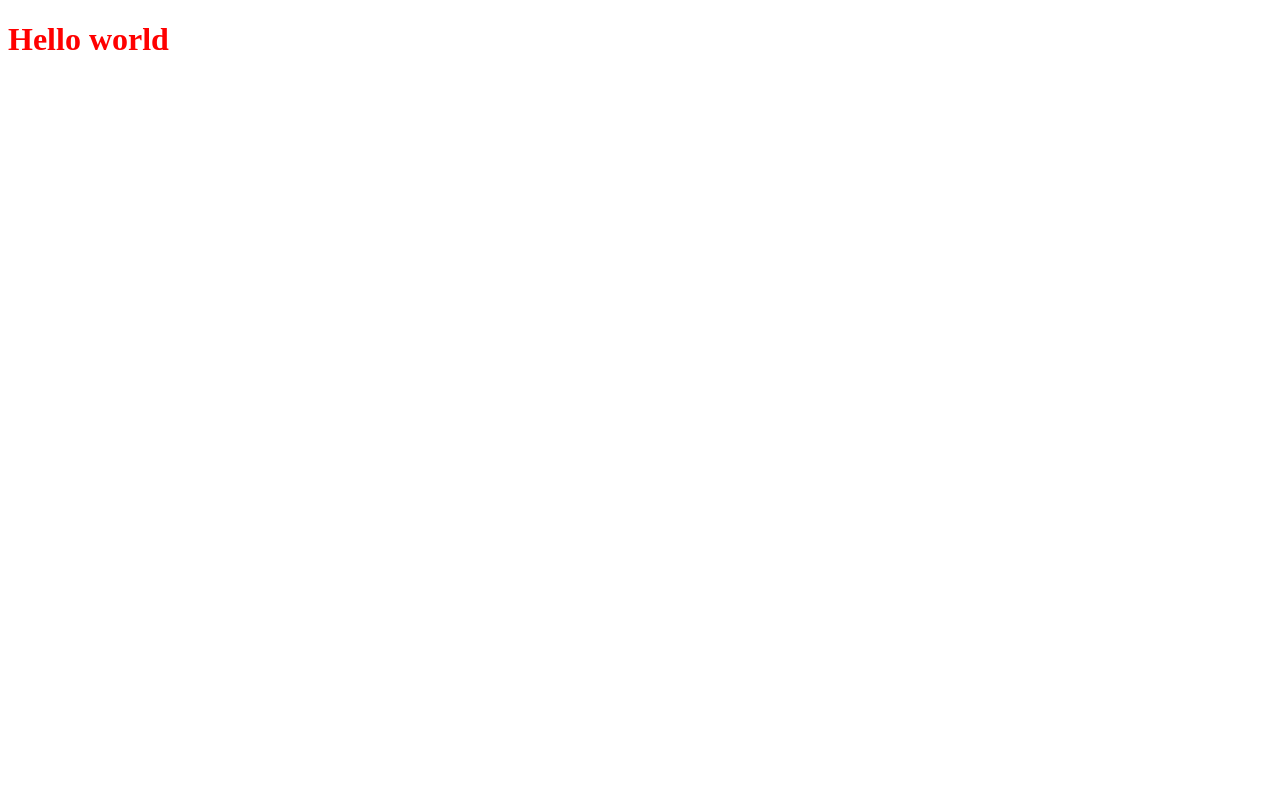
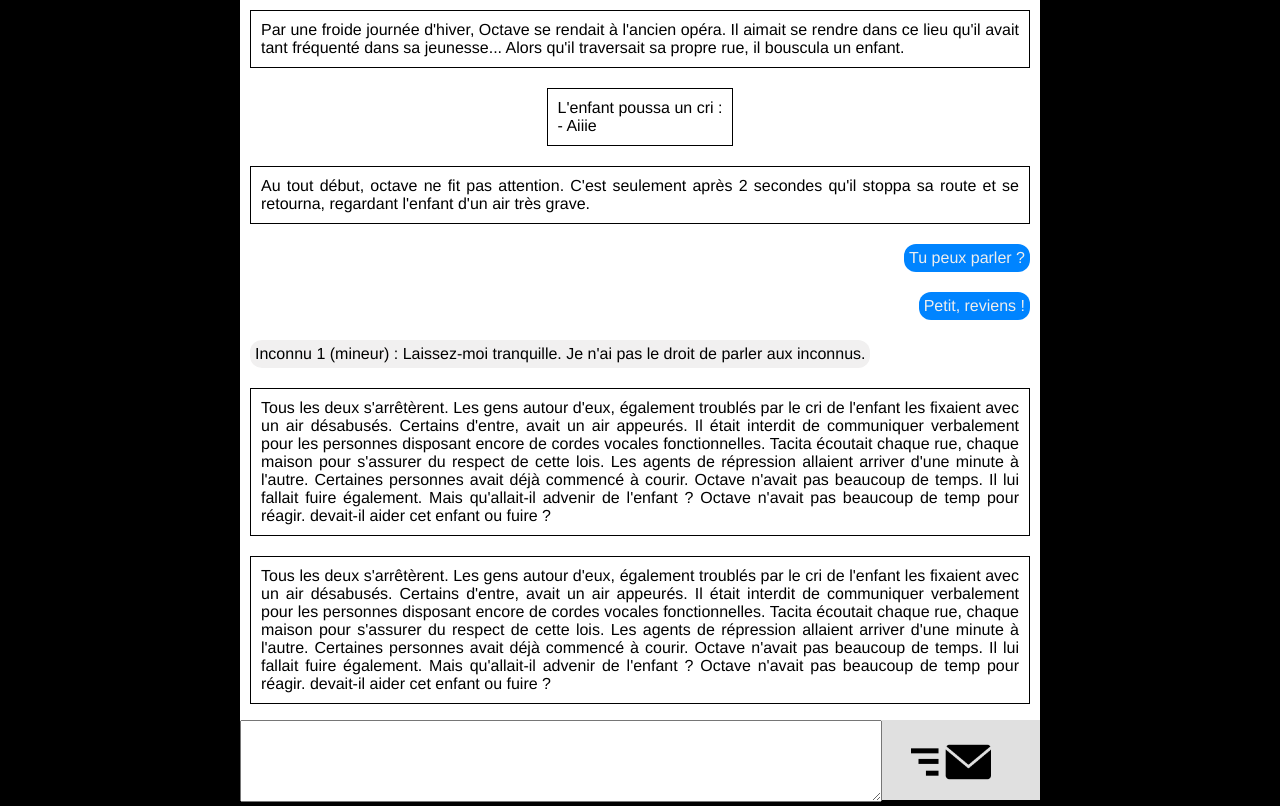
Before and after one commit to Green92/green92.github.io, a plain HTML site: page tacita/index.html in a window 1280 px wide. Drawn offline with Linux system fonts and the light colour scheme.

Commit message:
First style + some placeholder

```diff
--- a/tacita/index.html
+++ b/tacita/index.html
@@ -5,22 +5,109 @@
 		<title>Tacita</title>
 		<style type="text/css">
 
-			.hello {
-				color: red;
+			* {
+				margin: 0;
+				padding: 0;
+			}
+
+			body {
+				background-color: #000
+			}
+
+			.all {
+				max-width: 800px;
+				margin: auto;
+				height: 100vh;
+				background-color: #FFFFFF;
+			}
+
+			.messageList {
+				list-style: none;
+				height: 90vh;
+				text-align: center;
+				overflow: auto;
+			}
+
+			.messageList .message {
+				display: inline-block;
+				font-size: medium;
+				clear: both;
+				background-color: #0084ff;
+				color: #EEE;
+				font-family: Helvetica, Arial, sans-serif;
+				padding: 5px;
+				border-radius: 12px;
+				margin: 10px;
+			}
+
+			.messageList .messageCenter {
+				border-radius: 0;
+				color: #000;
+				border: 1px solid black;
+				background-color: #FFF;
+				margin-right: 10px;
+				margin-left: 10px;
+				padding: 10px;
+				padding: 10px;
+				text-align: justify;
+			}
+
+			.messageList .messageRight {
+				float: right;
+			}
+
+			.messageList .messageLeft {
+				background-color: #f1f0f0;
+				color: #000;
+				float: left;
+			}
+
+			.input {
+				height: 10vh;
+				background-color: #E0E0E0;
+			}
+
+			.input textarea {
+				width: 80%;
+				height: 100%;
+			}
+
+			.input .mini {
+				width: 80px;
+				height: 80px;
+				margin-left: 25px;
 			}
 
 		</style>
+		<script type="text/javascript" language="Javascript" src="js/ui.js"></script>
 		<script type="text/javascript" language="Javascript">
 
 			window.onload = function() {
-				var titre = document.getElementById("Titre");
-				titre.innerHTML = "Hello world";
-				titre.className += "hello";
+
 			}
 
 		</script>
 	</head>
 	<body>
-		<h1 id="Titre"></h1>
+		<main class="all">
+			<ul class="messageList">
+				<li class="message messageCenter">
+					Par une froide journée d'hiver, Octave se rendait à l'ancien opéra. Il aimait se rendre dans ce lieu qu'il avait tant fréquenté dans sa jeunesse... Alors qu'il traversait sa propre rue, il bouscula un enfant.
+				</li>
+				<li class="message messageCenter">L'enfant poussa un cri : </br>- Aiiie</li>
+				<li class="message messageCenter">
+					Au tout début, octave ne fit pas attention. C'est seulement après 2 secondes qu'il stoppa sa route et se retourna, regardant l'enfant d'un air très grave.
+				</li>
+				<li class="message messageRight">Tu peux parler ?</li>
+				<li class="message messageRight">Petit, reviens !</li>
+				<li class="message messageLeft">Inconnu 1 (mineur) : Laissez-moi tranquille. Je n'ai pas le droit de parler aux inconnus.</li>
+				<li class="message messageCenter">Tous les deux s'arrêtèrent. Les gens autour d'eux, également troublés par le cri de l'enfant les fixaient avec un air désabusés. Certains d'entre, avait un air appeurés. Il était interdit de communiquer verbalement pour les personnes disposant encore de cordes vocales fonctionnelles. Tacita écoutait chaque rue, chaque maison pour s'assurer du respect de cette lois. Les agents de répression allaient arriver d'une minute à l'autre. Certaines personnes avait déjà commencé à courir. Octave n'avait pas beaucoup de temps. Il lui fallait fuire également. Mais qu'allait-il advenir de l'enfant ? Octave n'avait pas beaucoup de temp pour réagir. devait-il aider cet enfant ou fuire ?</li>
+				<li class="message messageCenter">Tous les deux s'arrêtèrent. Les gens autour d'eux, également troublés par le cri de l'enfant les fixaient avec un air désabusés. Certains d'entre, avait un air appeurés. Il était interdit de communiquer verbalement pour les personnes disposant encore de cordes vocales fonctionnelles. Tacita écoutait chaque rue, chaque maison pour s'assurer du respect de cette lois. Les agents de répression allaient arriver d'une minute à l'autre. Certaines personnes avait déjà commencé à courir. Octave n'avait pas beaucoup de temps. Il lui fallait fuire également. Mais qu'allait-il advenir de l'enfant ? Octave n'avait pas beaucoup de temp pour réagir. devait-il aider cet enfant ou fuire ?</li>
+			</ul>
+			<section class="input">
+				<textarea class="messageInput" id="textZone"></textarea>
+				<img class="mini" src="img/send.png"/>
+			</section>
+		</main>
 	</body>
 </html>
--- /dev/null
+++ b/tacita/js/ui.js
@@ -0,0 +1,16 @@
+var UI = (function () {
+
+	function postMessage (sender, message) {
+
+	}
+
+	function createOptions(sorties) {
+
+	}
+
+	return {
+		postMessage: postMessage,
+		createOptions: createOptions
+	};
+
+})();
```
Also changed, not shown: tacita/img/send.png (added).
